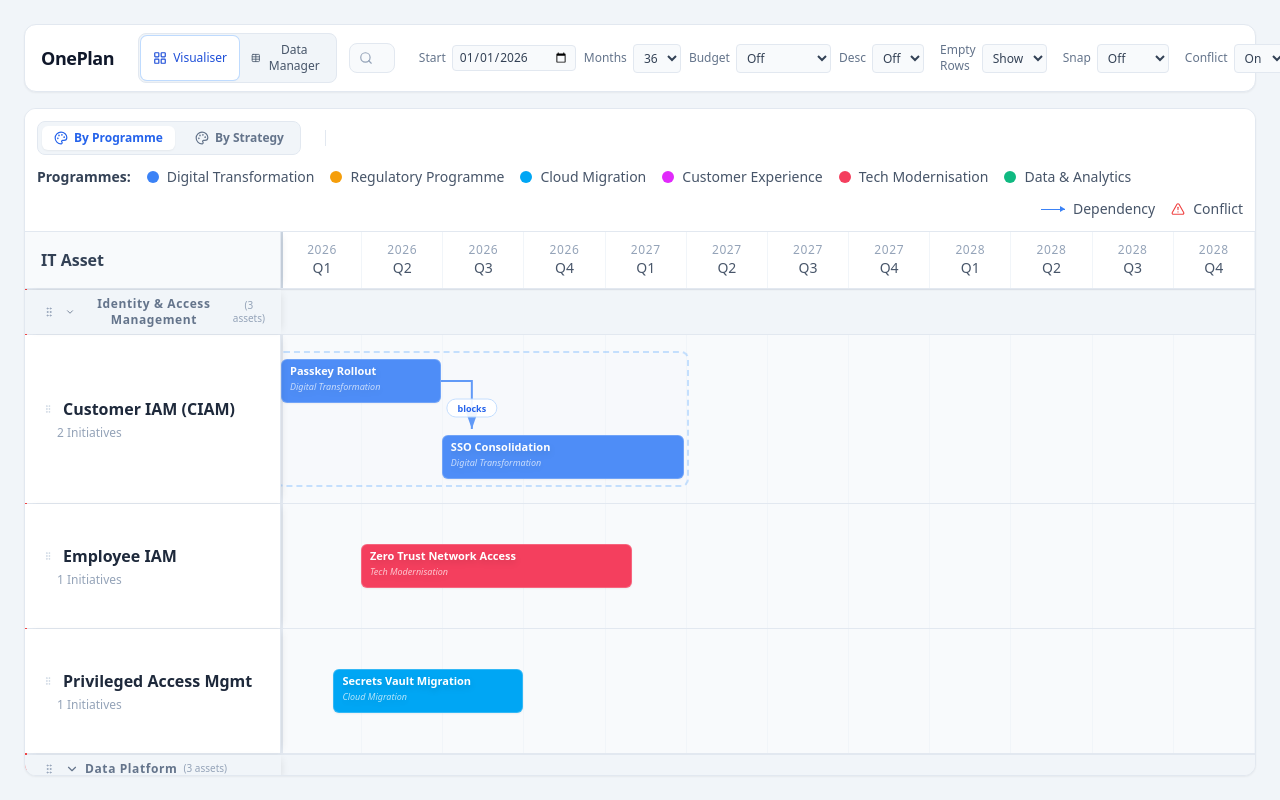
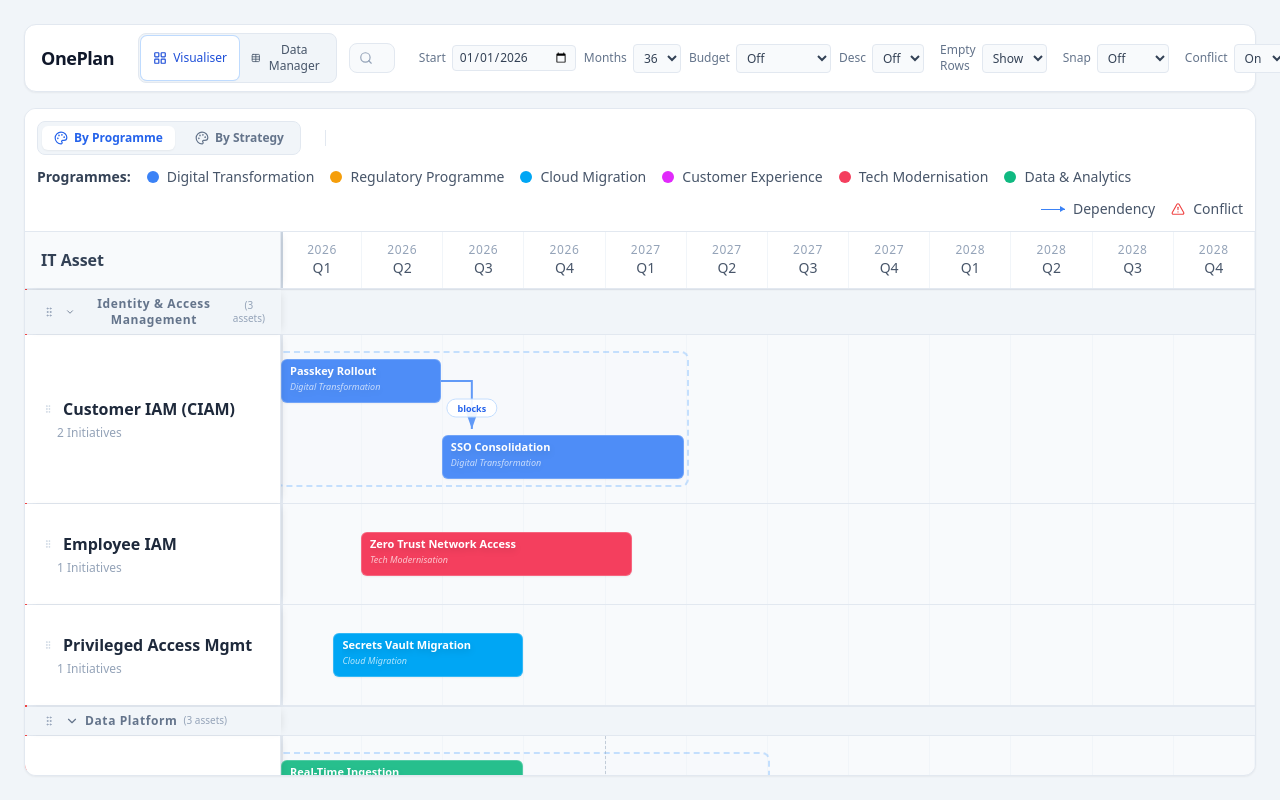
Before and after one commit to waylonkenning/OnePlan, a React (Vite) app: page / in a window 1280 px wide. Shown: the top 800 px of the page. Built offline with nearby package versions, Linux system fonts and the light colour scheme.

Commit message:
feat: adjust swimlane height on group collapse/expand

```diff
--- a/src/components/Timeline.tsx
+++ b/src/components/Timeline.tsx
@@ -601,9 +601,7 @@ export function Timeline({ assets, initiatives, milestones, programmes, strategi
       placedRects.push({ id: init.id, start: left, end: right, top, bottom: top + height });
     });
 
-    const contentHeight = Math.max(MIN_ROW_HEIGHT, ...placedRects.map(r => r.bottom)) + ROW_PADDING;
-
-    // Post-process items to handle collapsed groups
+    // Final items will include either individual initiatives or collapsed group bars
     const finalItems: { init: Initiative; top: number; height: number; left: number; width: number; isGroup?: boolean; groupIds?: string[]; groupProgrammeNames?: string; groupStrategyNames?: string }[] = [];
     const groupedIds = new Set<string>();
 
@@ -684,14 +682,20 @@ export function Timeline({ assets, initiatives, milestones, programmes, strategi
       }
     });
 
+    // Recalculate contentHeight based on finalItems (collapsed or expanded)
+    let contentHeight = MIN_ROW_HEIGHT;
+    if (finalItems.length > 0) {
+      const maxBottom = finalItems.reduce((max, i) => Math.max(max, i.top + i.height), 0);
+      contentHeight = Math.max(MIN_ROW_HEIGHT, maxBottom + ROW_PADDING);
+    }
+
     // Vertically center the content within the row
     if (finalItems.length > 0) {
-      const currentItems = finalItems;
-      const contentTop = Math.min(...currentItems.map(i => i.top));
-      const contentBottom = Math.max(...currentItems.map(i => i.top + i.height));
+      const contentTop = finalItems.reduce((min, i) => Math.min(min, i.top), Infinity);
+      const contentBottom = finalItems.reduce((max, i) => Math.max(max, i.top + i.height), -Infinity);
       const contentSpan = contentBottom - contentTop;
       const offset = (contentHeight - contentSpan) / 2 - contentTop;
-      currentItems.forEach(item => { item.top += offset; });
+      finalItems.forEach(item => { item.top += offset; });
     }
 
     return { items: finalItems, height: contentHeight };
```
Also changed, not shown: 2 other files (tests, documents, lock files or other folders).
